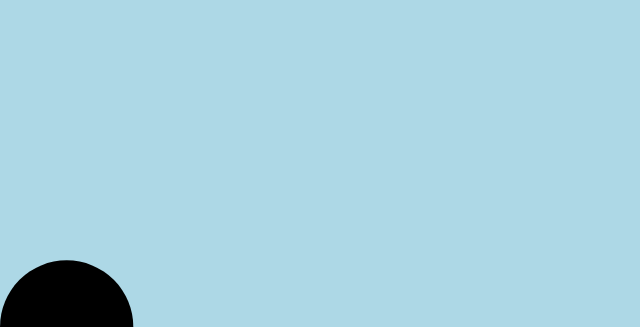
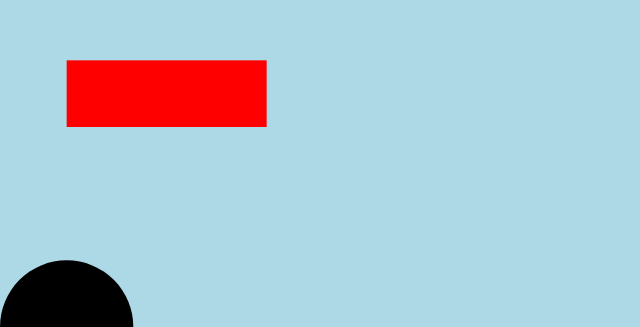
Before and after one commit to cyrusmika/Platform, a plain HTML site: page index.html in a window 1280 px wide. Shown: the part 473-800 px from the top of the page, without its empty margins (0-640 px from the left). Drawn offline with Linux system fonts and the light colour scheme.

Commit message:
Add files via upload

```diff
--- a/game.js
+++ b/game.js
@@ -1,32 +1,46 @@
-let hero = new Hero()
+class Game{
+	constructor(){
 
-let keyPressed = {}
-ERASE()
-hero.draw()
+		this.hero = new Hero()
+		this.platforms = []
+		this.keyPressed = {}
 
-window.addEventListener("keydown", event => {
-	keyPressed[event.code] = true
-})
-window.addEventListener("keyup", event => {
-	keyPressed[event.code] = false
-})
-function loop(){
-	if (keyPressed["ArrowRight"]) {
-		hero.moveRight()
-	}
-	if (keyPressed["ArrowLeft"]) {
-		hero.moveLeft()
-	}
-	if (keyPressed["ArrowUp"]) {
-		hero.jump()
+
+		window.addEventListener("keydown", event => {
+			this.keyPressed[event.code] = true
+		})
+		window.addEventListener("keyup", event => {
+			this.keyPressed[event.code] = false
+		})
+
+		this.platforms.push(new Platform(GRIDSIZE, GRIDSIZE*8, GRIDSIZE*3, GRIDSIZE))
+
+
+		this.loop()
+
 	}
 
+	loop(){
+		if (this.keyPressed["ArrowRight"]) {
+		this.hero.moveRight()
+		}
+		if (this.keyPressed["ArrowLeft"]) {
+		this.hero.moveLeft()
+		}
+		if (this.keyPressed["ArrowUp"]) {
+		this.hero.jump()
+		}
 
-	hero.step()
+		this.hero.step(this.platforms)
 
-	ERASE()
 
-	hero.draw()
-	setTimeout(loop, 1000/60)
+		ERASE()
+		this.platforms.forEach(p => p.draw())
+		this.hero.draw()
+
+
+		setTimeout(() => this.loop(), 1000/60)
 }
-loop()
+}
+
+		new Game()
--- a/hero.js
+++ b/hero.js
@@ -1,6 +1,6 @@
 
-let heroStand = new Sprite("images/heros/green/alienGreen_stand.png")
-let heroJump = new Sprite("images/heros/green/alienGreen_jump.png")
+let heroStand = new Sprite("images/alienGreen_stand.png")
+let heroJump = new Sprite("images/alienGreen_jump.png")
 
 class Hero {
 	constructor(){
@@ -30,13 +30,23 @@ class Hero {
 	moveRight(){
 		this.x = this.x + GRIDSIZE/10
 	}
-	step(){
+	step(platforms){
 		this.dy = this.dy + GRIDSIZE/60
 		if (this.dy > GRIDSIZE){
 			this.dy = GRIDSIZE - 1
 		}
 
 		this.y = this.y + this.dy
+
+		platforms.forEach(p => {
+			let isInsideY = this.y > p.y && this.y < p.y + p.height
+			let isInsideX = this.x > p.x && this.x < p.x + p.width
+			if (isInsideX && isInsideY){
+				this.y = p.y
+				this.dy = 0
+				this.airborne = false
+			}
+		})
 
 		if (this.y > CANVAS.height){
 			this.y = CANVAS.height
--- a/index.html
+++ b/index.html
@@ -16,7 +16,9 @@
 	<script defer src="canvas.js"></script>
 	<script defer src="sprite.js"></script>
 	<script defer src="hero.js"></script>
+	<script defer src="platform.js"></script>
 	<script defer src="game.js"></script>
+
 </head>
 <body>
 	<canvas id="display"></canvas>
--- /dev/null
+++ b/platform.js
@@ -0,0 +1,14 @@
+
+class Platform {
+	constructor(x, y, width, height){
+		this.x = x
+		this.y = y
+		this.width = width
+		this.height = height
+	}
+
+	draw(){
+		CTX.fillStyle = 'Red'
+		CTX.fillRect(this.x, this.y, this.width, this.height)
+	}
+}
```
Also changed, not shown: alienGreen_jump.png (added), alienGreen_stand.png (added).
